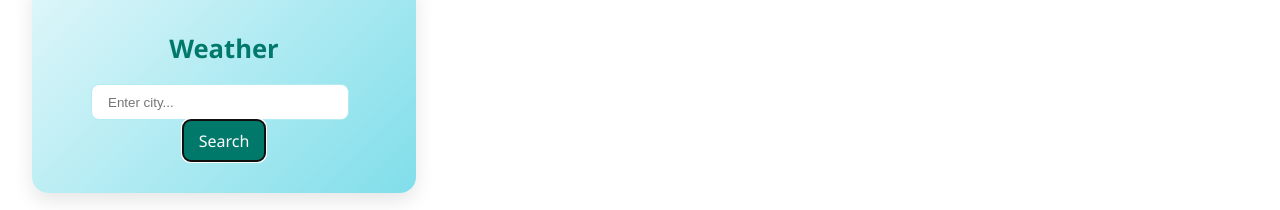
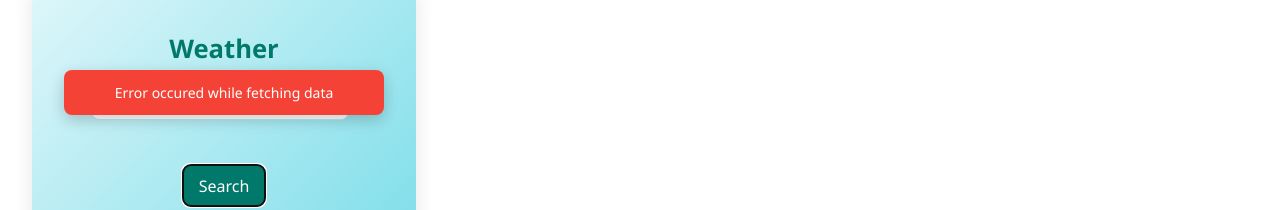
Before and after one commit to jraudulis/react-dashboard, a React (Vite) app: page / in a window 1280 px wide. Both pictures are taken after typing "Sample" into the empty fields and a click on the button "Search". Shown: the part 551-761 px from the top of the page. Built offline with nearby package versions, Linux system fonts and the light colour scheme; no server answers.

Commit message:
Adding error handling and adding more functionality

```diff
--- a/src/components/Weather/Weather.css
+++ b/src/components/Weather/Weather.css
@@ -65,3 +65,42 @@
   width: 64px;
   height: 64px;
 }
+
+.error {
+  position: relative;
+  bottom: 50px;
+  left: 50%;
+  transform: translateX(-50%) translateY(100px);
+  padding: 12px 20px;
+  border-radius: 8px;
+  color: white;
+  font-size: 14px;
+  font-weight: 500;
+  box-shadow: 0 5px 15px rgba(0, 0, 0, 0.2);
+  z-index: 1000;
+  opacity: 0;
+  transition: transform 0.5s ease, opacity 0.5s ease;
+}
+
+.error.show {
+  transform: translateX(-50%) translateY(0);
+  opacity: 1;
+}
+
+.error-error {
+  background-color: #f44336;
+}
+
+.error-success {
+  background-color: #4caf50;
+}
+
+/* Animations */
+.fade-in {
+  animation: fadeIn 0.5s ease-in-out;
+}
+
+@keyframes fadeIn {
+  from { opacity: 0; transform: translateY(20px); }
+  to { opacity: 1; transform: translateY(0); }
+}
--- a/src/components/Weather/Weather.jsx
+++ b/src/components/Weather/Weather.jsx
@@ -10,13 +10,54 @@ const OPENWEATHER_API_KEY = '08ff5bfd6bbd0c08f59cd1c0c38d242b';
 const WeatherWidget = ()=> {
 
     const [input, setInput] = useState('');
-    const [weatherData, setWeatherData] = useState(null)
+    const [lat, setLat] = useState(null);
+    const [lon, setLon] = useState(null);
+    const [weatherData, setWeatherData] = useState(null);
+    const [error, setError] = useState('');
+
+    useEffect(() => {
+    if (error) {
+        const timer = setTimeout(() => {
+        setError('');
+        }, 5000);
+
+        return () => clearTimeout(timer);
+    }
+    }, [error]);
+
+    useEffect(()=> {
+        navigator.geolocation.getCurrentPosition((position)=>{
+            const {latitude, longitude} = position.coords;
+            setLat(latitude);
+            setLon(longitude);
+
+        })
+    }, [])
+
+    useEffect(()=> {
+        if(lat && lon){
+            fetchWeatherByCoords(lat, lon)
+        }
+    }, [lat, lon])
 
     const fetchWeatherData = async (input)=>{
+     try{
        const geoResponse = await fetch(`https://api.openweathermap.org/geo/1.0/direct?q=${input}&appid=${OPENWEATHER_API_KEY}`)
         const geoData = await geoResponse.json();
+
+        if(geoData.length === 0) {
+            setError('City not found. Please enter valid city')
+            return;
+        }
+
         const {lat, lon} = geoData[0];
+        await fetchWeatherByCoords(lat, lon);
+        }catch(err) {setError('Error occured while fetching data',err.message)}
 
+    }
+
+    const fetchWeatherByCoords = async (lat, lon) => {
+       try{
         const weatherResponse = await fetch(`https://api.openweathermap.org/data/2.5/weather?lat=${lat}&lon=${lon}&appid=${OPENWEATHER_API_KEY}&units=metric`)
         const weatherInfo = await weatherResponse.json();
 
@@ -29,7 +70,7 @@ const WeatherWidget = ()=> {
 
         });
         console.log(weatherInfo);
-
+        }catch(err){setError('Error occured while fetching data',err.message)}
     }
 
 
@@ -39,6 +80,11 @@ const WeatherWidget = ()=> {
     }
 
     const handleSearch = ()=> {
+        if(!input.trim()) {
+            setError('Enter city name');
+            return;
+        }
+        setError('');
         fetchWeatherData(input);
         setInput('');
     }
@@ -55,6 +101,7 @@ const WeatherWidget = ()=> {
     value={input}
     onChange={returnInputValue}
   />
+  {error && <div className="error show error-error fade-in">{error}</div>}
 
   <button onClick={handleSearch} className="weather-btn">Search</button>
 {weatherData && (
```
